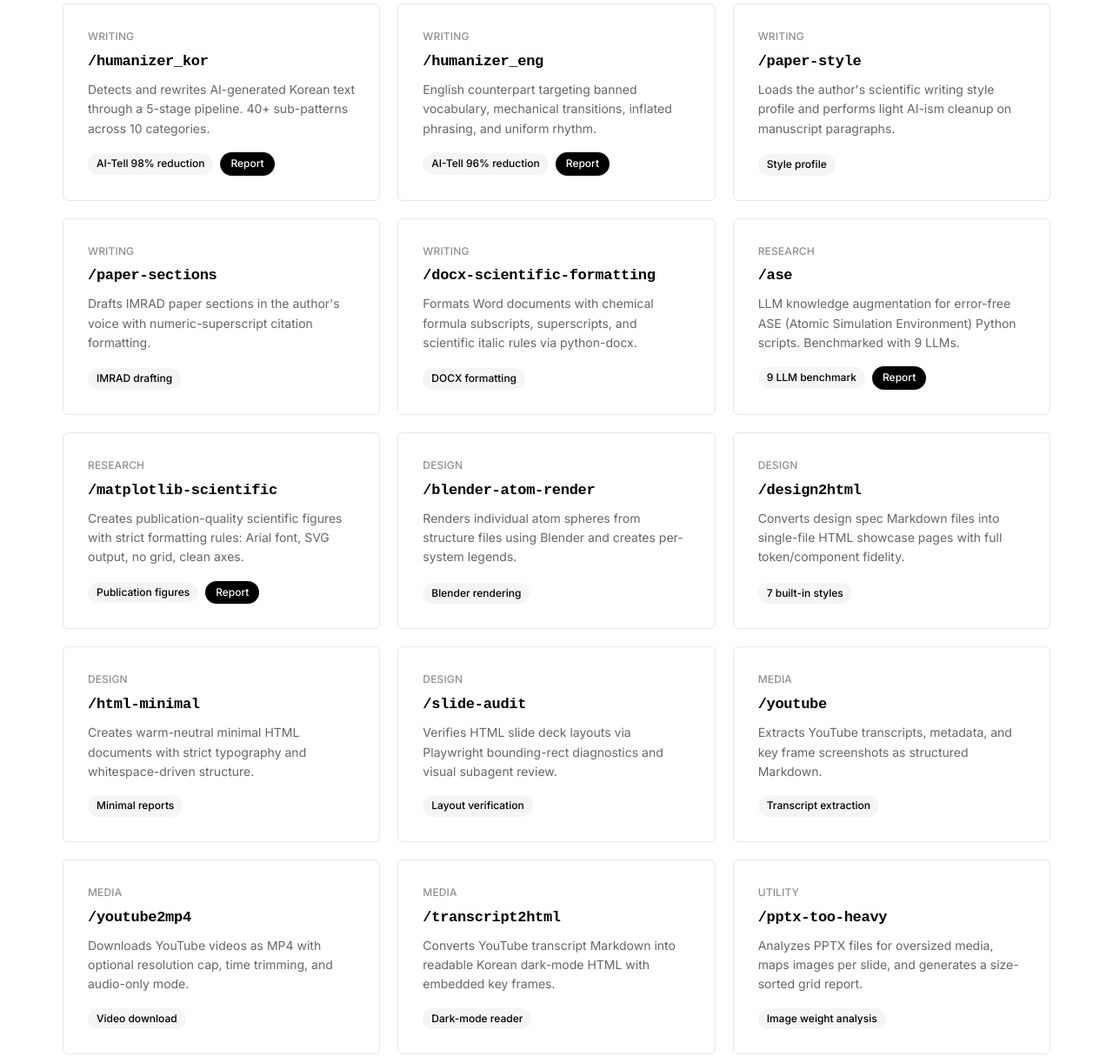
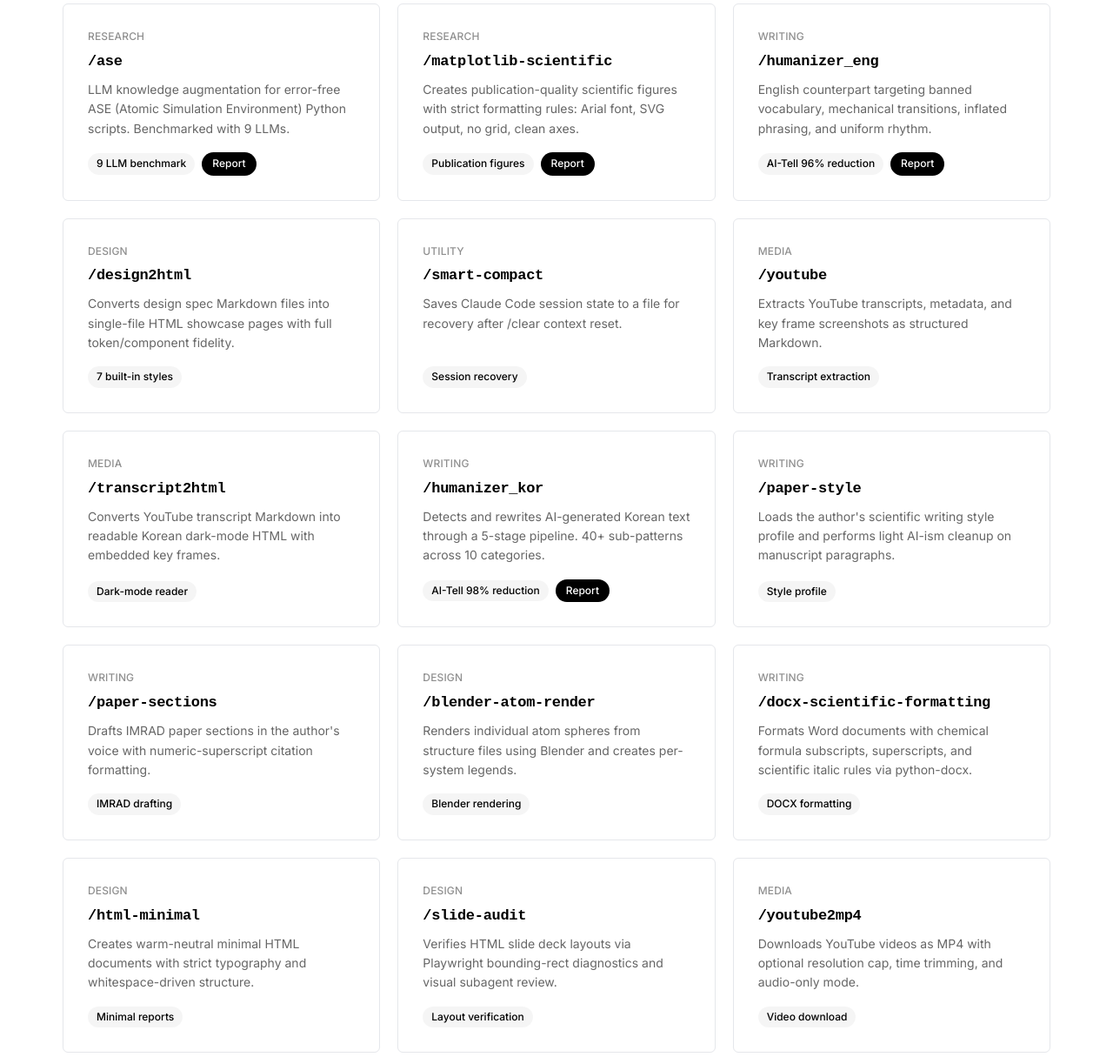
Before and after one commit to s-choung/Research-Skills, a plain HTML site: page index.html in a window 1280 px wide. Shown: the part 502-1717 px from the top of the page at 87% size. Drawn offline with Linux system fonts and the light colour scheme.

Commit message:
Reorder cards by priority, fix text selection, lang-aware card swap
/ase first, KOR/ENG toggles humanizer card order.
Card desc/footer now selectable (z-index above stretched link).

```diff
--- a/index.html
+++ b/index.html
@@ -141,10 +141,17 @@ nav {
   font-size: 14px; color: var(--color-graphite);
   line-height: 1.6; flex: 1;
   margin-bottom: 16px;
+  position: relative;
+  z-index: 1;
+  -webkit-user-select: text;
+  user-select: text;
+  cursor: text;
 }
 .card-footer {
   display: flex; align-items: center;
   gap: 8px; flex-wrap: wrap;
+  position: relative;
+  z-index: 1;
 }
 .card-badge {
   display: inline-flex;
@@ -244,7 +251,37 @@ footer a:hover { text-decoration: underline; }
   <div class="section-label" data-en="Skills" data-ko="Skills">Skills</div>
   <div class="cards" id="cardGrid">
 
-    <div class="card" data-cat="writing">
+    <div class="card" data-cat="research" data-id="ase" data-order-en="1" data-order-ko="1">
+      <div class="card-cat">Research</div>
+      <div class="card-title"><a href="https://github.com/s-choung/Research-Skills/tree/master/skills/ase">/ase</a></div>
+      <div class="card-desc" data-en="LLM knowledge augmentation for error-free ASE (Atomic Simulation Environment) Python scripts. Benchmarked with 9 LLMs." data-ko="ASE(Atomic Simulation Environment) 라이브러리 코드 생성을 위한 LLM 지식 보강. 9개 LLM 벤치마크.">LLM knowledge augmentation for error-free ASE (Atomic Simulation Environment) Python scripts. Benchmarked with 9 LLMs.</div>
+      <div class="card-footer">
+        <span class="card-badge" data-en="9 LLM benchmark" data-ko="9개 LLM 벤치마크">9 LLM benchmark</span>
+        <a href="skills/ase/benchmark/benchmark_report_v6.html" class="card-report">Report</a>
+      </div>
+    </div>
+
+    <div class="card" data-cat="research" data-id="matplotlib" data-order-en="2" data-order-ko="2">
+      <div class="card-cat">Research</div>
+      <div class="card-title"><a href="https://github.com/s-choung/Research-Skills/tree/master/skills/matplotlib-scientific">/matplotlib-scientific</a></div>
+      <div class="card-desc" data-en="Creates publication-quality scientific figures with strict formatting rules: Arial font, SVG output, no grid, clean axes." data-ko="엄격한 포맷 규칙(Arial, SVG, 그리드 없음)을 따르는 논문용 matplotlib 그래프 생성.">Creates publication-quality scientific figures with strict formatting rules: Arial font, SVG output, no grid, clean axes.</div>
+      <div class="card-footer">
+        <span class="card-badge" data-en="Publication figures" data-ko="논문용 그래프">Publication figures</span>
+        <a href="skills/matplotlib-scientific/benchmark/benchmark_report.html" class="card-report">Report</a>
+      </div>
+    </div>
+
+    <div class="card" data-cat="writing" data-id="hum_eng" data-order-en="3" data-order-ko="8">
+      <div class="card-cat">Writing</div>
+      <div class="card-title"><a href="https://github.com/s-choung/Research-Skills/tree/master/skills/humanizer_eng">/humanizer_eng</a></div>
+      <div class="card-desc" data-en="English counterpart targeting banned vocabulary, mechanical transitions, inflated phrasing, and uniform rhythm." data-ko="금지 어휘, 기계적 전환어, 과장 표현, 균일 리듬 등 영어 AI 흔적을 제거.">English counterpart targeting banned vocabulary, mechanical transitions, inflated phrasing, and uniform rhythm.</div>
+      <div class="card-footer">
+        <span class="card-badge" data-en="AI-Tell 96% reduction" data-ko="AI-Tell 96% 감소">AI-Tell 96% reduction</span>
+        <a href="skills/humanizer_eng/benchmark/benchmark_report.html" class="card-report">Report</a>
+      </div>
+    </div>
+
+    <div class="card" data-cat="writing" data-id="hum_kor" data-order-en="8" data-order-ko="3">
       <div class="card-cat">Writing</div>
       <div class="card-title"><a href="https://github.com/s-choung/Research-Skills/tree/master/skills/humanizer_kor">/humanizer_kor</a></div>
       <div class="card-desc" data-en="Detects and rewrites AI-generated Korean text through a 5-stage pipeline. 40+ sub-patterns across 10 categories." data-ko="5단계 파이프라인으로 AI 생성 한국어 텍스트를 탐지하고 윤문. 10개 카테고리 40+ 세부 패턴.">Detects and rewrites AI-generated Korean text through a 5-stage pipeline. 40+ sub-patterns across 10 categories.</div>
@@ -254,17 +291,43 @@ footer a:hover { text-decoration: underline; }
       </div>
     </div>
 
-    <div class="card" data-cat="writing">
-      <div class="card-cat">Writing</div>
-      <div class="card-title"><a href="https://github.com/s-choung/Research-Skills/tree/master/skills/humanizer_eng">/humanizer_eng</a></div>
-      <div class="card-desc" data-en="English counterpart targeting banned vocabulary, mechanical transitions, inflated phrasing, and uniform rhythm." data-ko="금지 어휘, 기계적 전환어, 과장 표현, 균일 리듬 등 영어 AI 흔적을 제거.">English counterpart targeting banned vocabulary, mechanical transitions, inflated phrasing, and uniform rhythm.</div>
+    <div class="card" data-cat="design" data-id="design2html" data-order-en="4" data-order-ko="4">
+      <div class="card-cat">Design</div>
+      <div class="card-title"><a href="https://github.com/s-choung/Research-Skills/tree/master/skills/design2html">/design2html</a></div>
+      <div class="card-desc" data-en="Converts design spec Markdown files into single-file HTML showcase pages with full token/component fidelity." data-ko="디자인 스펙 MD 파일을 토큰/컴포넌트를 충실히 반영한 HTML 쇼케이스 페이지로 변환.">Converts design spec Markdown files into single-file HTML showcase pages with full token/component fidelity.</div>
       <div class="card-footer">
-        <span class="card-badge" data-en="AI-Tell 96% reduction" data-ko="AI-Tell 96% 감소">AI-Tell 96% reduction</span>
-        <a href="skills/humanizer_eng/benchmark/benchmark_report.html" class="card-report">Report</a>
+        <span class="card-badge" data-en="7 built-in styles" data-ko="7개 내장 스타일">7 built-in styles</span>
       </div>
     </div>
 
-    <div class="card" data-cat="writing">
+    <div class="card" data-cat="utility" data-id="smart-compact" data-order-en="5" data-order-ko="5">
+      <div class="card-cat">Utility</div>
+      <div class="card-title"><a href="https://github.com/s-choung/Research-Skills/tree/master/skills/smart-compact">/smart-compact</a></div>
+      <div class="card-desc" data-en="Saves Claude Code session state to a file for recovery after /clear context reset." data-ko="Claude Code 세션 상태를 파일로 저장하여 /clear 후 복구 가능하게 하는 스킬.">Saves Claude Code session state to a file for recovery after /clear context reset.</div>
+      <div class="card-footer">
+        <span class="card-badge" data-en="Session recovery" data-ko="세션 복구">Session recovery</span>
+      </div>
+    </div>
+
+    <div class="card" data-cat="media" data-id="youtube" data-order-en="6" data-order-ko="6">
+      <div class="card-cat">Media</div>
+      <div class="card-title"><a href="https://github.com/s-choung/Research-Skills/tree/master/skills/youtube">/youtube</a></div>
+      <div class="card-desc" data-en="Extracts YouTube transcripts, metadata, and key frame screenshots as structured Markdown." data-ko="YouTube URL에서 자막, 메타데이터, 주요 장면 스크린샷을 마크다운으로 추출.">Extracts YouTube transcripts, metadata, and key frame screenshots as structured Markdown.</div>
+      <div class="card-footer">
+        <span class="card-badge" data-en="Transcript extraction" data-ko="자막 추출">Transcript extraction</span>
+      </div>
+    </div>
+
+    <div class="card" data-cat="media" data-id="transcript2html" data-order-en="7" data-order-ko="7">
+      <div class="card-cat">Media</div>
+      <div class="card-title"><a href="https://github.com/s-choung/Research-Skills/tree/master/skills/transcript2html">/transcript2html</a></div>
+      <div class="card-desc" data-en="Converts YouTube transcript Markdown into readable Korean dark-mode HTML with embedded key frames." data-ko="YouTube 트랜스크립트 MD를 키 프레임 포함 한국어 다크모드 읽기용 HTML로 변환.">Converts YouTube transcript Markdown into readable Korean dark-mode HTML with embedded key frames.</div>
+      <div class="card-footer">
+        <span class="card-badge" data-en="Dark-mode reader" data-ko="다크모드 리더">Dark-mode reader</span>
+      </div>
+    </div>
+
+    <div class="card" data-cat="writing" data-id="paper-style" data-order-en="9" data-order-ko="9">
       <div class="card-cat">Writing</div>
       <div class="card-title"><a href="https://github.com/s-choung/Research-Skills/tree/master/skills/paper-style">/paper-style</a></div>
       <div class="card-desc" data-en="Loads the author's scientific writing style profile and performs light AI-ism cleanup on manuscript paragraphs." data-ko="저자의 논문 문체 프로파일을 로드하고 원고 문단의 AI 흔적을 경량 제거.">Loads the author's scientific writing style profile and performs light AI-ism cleanup on manuscript paragraphs.</div>
@@ -273,7 +336,7 @@ footer a:hover { text-decoration: underline; }
       </div>
     </div>
 
-    <div class="card" data-cat="writing">
+    <div class="card" data-cat="writing" data-id="paper-sections" data-order-en="10" data-order-ko="10">
       <div class="card-cat">Writing</div>
       <div class="card-title"><a href="https://github.com/s-choung/Research-Skills/tree/master/skills/paper-sections">/paper-sections</a></div>
       <div class="card-desc" data-en="Drafts IMRAD paper sections in the author's voice with numeric-superscript citation formatting." data-ko="저자 문체로 IMRAD 논문 섹션 초안을 작성하고 위첨자 인용 포맷을 적용.">Drafts IMRAD paper sections in the author's voice with numeric-superscript citation formatting.</div>
@@ -282,7 +345,16 @@ footer a:hover { text-decoration: underline; }
       </div>
     </div>
 
-    <div class="card" data-cat="writing">
+    <div class="card" data-cat="design" data-id="blender" data-order-en="11" data-order-ko="11">
+      <div class="card-cat">Design</div>
+      <div class="card-title"><a href="https://github.com/s-choung/Research-Skills/tree/master/skills/blender-atom-render">/blender-atom-render</a></div>
+      <div class="card-desc" data-en="Renders individual atom spheres from structure files using Blender and creates per-system legends." data-ko="Blender로 구조 파일에서 원자 구를 렌더링하고 시스템별 레전드를 생성.">Renders individual atom spheres from structure files using Blender and creates per-system legends.</div>
+      <div class="card-footer">
+        <span class="card-badge" data-en="Blender rendering" data-ko="Blender 렌더링">Blender rendering</span>
+      </div>
+    </div>
+
+    <div class="card" data-cat="writing" data-id="docx" data-order-en="12" data-order-ko="12">
       <div class="card-cat">Writing</div>
       <div class="card-title"><a href="https://github.com/s-choung/Research-Skills/tree/master/skills/docx-scientific-formatting">/docx-scientific-formatting</a></div>
       <div class="card-desc" data-en="Formats Word documents with chemical formula subscripts, superscripts, and scientific italic rules via python-docx." data-ko="python-docx로 Word 문서의 화학식 아래첨자/위첨자/이탤릭 규칙을 자동 포맷팅.">Formats Word documents with chemical formula subscripts, superscripts, and scientific italic rules via python-docx.</div>
@@ -291,45 +363,7 @@ footer a:hover { text-decoration: underline; }
       </div>
     </div>
 
-    <div class="card" data-cat="research">
-      <div class="card-cat">Research</div>
-      <div class="card-title"><a href="https://github.com/s-choung/Research-Skills/tree/master/skills/ase">/ase</a></div>
-      <div class="card-desc" data-en="LLM knowledge augmentation for error-free ASE (Atomic Simulation Environment) Python scripts. Benchmarked with 9 LLMs." data-ko="ASE(Atomic Simulation Environment) 라이브러리 코드 생성을 위한 LLM 지식 보강. 9개 LLM 벤치마크.">LLM knowledge augmentation for error-free ASE (Atomic Simulation Environment) Python scripts. Benchmarked with 9 LLMs.</div>
-      <div class="card-footer">
-        <span class="card-badge" data-en="9 LLM benchmark" data-ko="9개 LLM 벤치마크">9 LLM benchmark</span>
-        <a href="skills/ase/benchmark/benchmark_report_v6.html" class="card-report">Report</a>
-      </div>
-    </div>
-
-    <div class="card" data-cat="research">
-      <div class="card-cat">Research</div>
-      <div class="card-title"><a href="https://github.com/s-choung/Research-Skills/tree/master/skills/matplotlib-scientific">/matplotlib-scientific</a></div>
-      <div class="card-desc" data-en="Creates publication-quality scientific figures with strict formatting rules: Arial font, SVG output, no grid, clean axes." data-ko="엄격한 포맷 규칙(Arial, SVG, 그리드 없음)을 따르는 논문용 matplotlib 그래프 생성.">Creates publication-quality scientific figures with strict formatting rules: Arial font, SVG output, no grid, clean axes.</div>
-      <div class="card-footer">
-        <span class="card-badge" data-en="Publication figures" data-ko="논문용 그래프">Publication figures</span>
-        <a href="skills/matplotlib-scientific/benchmark/benchmark_report.html" class="card-report">Report</a>
-      </div>
-    </div>
-
-    <div class="card" data-cat="design">
-      <div class="card-cat">Design</div>
-      <div class="card-title"><a href="https://github.com/s-choung/Research-Skills/tree/master/skills/blender-atom-render">/blender-atom-render</a></div>
-      <div class="card-desc" data-en="Renders individual atom spheres from structure files using Blender and creates per-system legends." data-ko="Blender로 구조 파일에서 원자 구를 렌더링하고 시스템별 레전드를 생성.">Renders individual atom spheres from structure files using Blender and creates per-system legends.</div>
-      <div class="card-footer">
-        <span class="card-badge" data-en="Blender rendering" data-ko="Blender 렌더링">Blender rendering</span>
-      </div>
-    </div>
-
-    <div class="card" data-cat="design">
-      <div class="card-cat">Design</div>
-      <div class="card-title"><a href="https://github.com/s-choung/Research-Skills/tree/master/skills/design2html">/design2html</a></div>
-      <div class="card-desc" data-en="Converts design spec Markdown files into single-file HTML showcase pages with full token/component fidelity." data-ko="디자인 스펙 MD 파일을 토큰/컴포넌트를 충실히 반영한 HTML 쇼케이스 페이지로 변환.">Converts design spec Markdown files into single-file HTML showcase pages with full token/component fidelity.</div>
-      <div class="card-footer">
-        <span class="card-badge" data-en="7 built-in styles" data-ko="7개 내장 스타일">7 built-in styles</span>
-      </div>
-    </div>
-
-    <div class="card" data-cat="design">
+    <div class="card" data-cat="design" data-id="html-minimal" data-order-en="13" data-order-ko="13">
       <div class="card-cat">Design</div>
       <div class="card-title"><a href="https://github.com/s-choung/Research-Skills/tree/master/skills/html-minimal">/html-minimal</a></div>
       <div class="card-desc" data-en="Creates warm-neutral minimal HTML documents with strict typography and whitespace-driven structure." data-ko="따뜻한 뉴트럴 톤, 엄격한 타이포그래피의 미니멀 HTML 문서 스타일.">Creates warm-neutral minimal HTML documents with strict typography and whitespace-driven structure.</div>
@@ -338,7 +372,7 @@ footer a:hover { text-decoration: underline; }
       </div>
     </div>
 
-    <div class="card" data-cat="design">
+    <div class="card" data-cat="design" data-id="slide-audit" data-order-en="14" data-order-ko="14">
       <div class="card-cat">Design</div>
       <div class="card-title"><a href="https://github.com/s-choung/Research-Skills/tree/master/skills/slide-audit">/slide-audit</a></div>
       <div class="card-desc" data-en="Verifies HTML slide deck layouts via Playwright bounding-rect diagnostics and visual subagent review." data-ko="Playwright 바운딩 박스 진단 + 시각 서브에이전트로 HTML 슬라이드 레이아웃 버그 검증.">Verifies HTML slide deck layouts via Playwright bounding-rect diagnostics and visual subagent review.</div>
@@ -347,16 +381,7 @@ footer a:hover { text-decoration: underline; }
       </div>
     </div>
 
-    <div class="card" data-cat="media">
-      <div class="card-cat">Media</div>
-      <div class="card-title"><a href="https://github.com/s-choung/Research-Skills/tree/master/skills/youtube">/youtube</a></div>
-      <div class="card-desc" data-en="Extracts YouTube transcripts, metadata, and key frame screenshots as structured Markdown." data-ko="YouTube URL에서 자막, 메타데이터, 주요 장면 스크린샷을 마크다운으로 추출.">Extracts YouTube transcripts, metadata, and key frame screenshots as structured Markdown.</div>
-      <div class="card-footer">
-        <span class="card-badge" data-en="Transcript extraction" data-ko="자막 추출">Transcript extraction</span>
-      </div>
-    </div>
-
-    <div class="card" data-cat="media">
+    <div class="card" data-cat="media" data-id="youtube2mp4" data-order-en="15" data-order-ko="15">
       <div class="card-cat">Media</div>
       <div class="card-title"><a href="https://github.com/s-choung/Research-Skills/tree/master/skills/youtube2mp4">/youtube2mp4</a></div>
       <div class="card-desc" data-en="Downloads YouTube videos as MP4 with optional resolution cap, time trimming, and audio-only mode." data-ko="YouTube 영상을 MP4로 다운로드. 해상도 제한, 구간 자르기, 오디오 전용 모드 지원.">Downloads YouTube videos as MP4 with optional resolution cap, time trimming, and audio-only mode.</div>
@@ -365,16 +390,7 @@ footer a:hover { text-decoration: underline; }
       </div>
     </div>
 
-    <div class="card" data-cat="media">
-      <div class="card-cat">Media</div>
-      <div class="card-title"><a href="https://github.com/s-choung/Research-Skills/tree/master/skills/transcript2html">/transcript2html</a></div>
-      <div class="card-desc" data-en="Converts YouTube transcript Markdown into readable Korean dark-mode HTML with embedded key frames." data-ko="YouTube 트랜스크립트 MD를 키 프레임 포함 한국어 다크모드 읽기용 HTML로 변환.">Converts YouTube transcript Markdown into readable Korean dark-mode HTML with embedded key frames.</div>
-      <div class="card-footer">
-        <span class="card-badge" data-en="Dark-mode reader" data-ko="다크모드 리더">Dark-mode reader</span>
-      </div>
-    </div>
-
-    <div class="card" data-cat="utility">
+    <div class="card" data-cat="utility" data-id="pptx" data-order-en="16" data-order-ko="16">
       <div class="card-cat">Utility</div>
       <div class="card-title"><a href="https://github.com/s-choung/Research-Skills/tree/master/skills/pptx-too-heavy">/pptx-too-heavy</a></div>
       <div class="card-desc" data-en="Analyzes PPTX files for oversized media, maps images per slide, and generates a size-sorted grid report." data-ko="PPTX 내 대용량 미디어를 찾아 슬라이드별 이미지 매핑 + 용량순 그리드 리포트 생성.">Analyzes PPTX files for oversized media, maps images per slide, and generates a size-sorted grid report.</div>
@@ -383,21 +399,12 @@ footer a:hover { text-decoration: underline; }
       </div>
     </div>
 
-    <div class="card" data-cat="utility">
+    <div class="card" data-cat="utility" data-id="meetingnote" data-order-en="17" data-order-ko="17">
       <div class="card-cat">Utility</div>
       <div class="card-title"><a href="https://github.com/s-choung/Research-Skills/tree/master/skills/meetingnote-paperwork">/meetingnote-paperwork</a></div>
       <div class="card-desc" data-en="Generates Korean research project meeting notes in a fixed paperwork template for computational chemistry." data-ko="계산화학/재료설계 주제의 고정 양식 한국어 연구과제 회의록 자동 생성.">Generates Korean research project meeting notes in a fixed paperwork template for computational chemistry.</div>
       <div class="card-footer">
         <span class="card-badge" data-en="Meeting notes" data-ko="회의록 생성">Meeting notes</span>
-      </div>
-    </div>
-
-    <div class="card" data-cat="utility">
-      <div class="card-cat">Utility</div>
-      <div class="card-title"><a href="https://github.com/s-choung/Research-Skills/tree/master/skills/smart-compact">/smart-compact</a></div>
-      <div class="card-desc" data-en="Saves Claude Code session state to a file for recovery after /clear context reset." data-ko="Claude Code 세션 상태를 파일로 저장하여 /clear 후 복구 가능하게 하는 스킬.">Saves Claude Code session state to a file for recovery after /clear context reset.</div>
-      <div class="card-footer">
-        <span class="card-badge" data-en="Session recovery" data-ko="세션 복구">Session recovery</span>
       </div>
     </div>
 
@@ -443,6 +450,14 @@ function toggleLang() {
     el.textContent = el.getAttribute('data-' + lang);
   });
   updateReportLinks();
+  reorderCards();
+}
+
+function reorderCards() {
+  const key = 'data-order-' + lang;
+  document.querySelectorAll('.card').forEach(c => {
+    c.style.order = c.getAttribute(key) || '99';
+  });
 }
 
 function updateReportLinks() {
@@ -467,6 +482,7 @@ function filterCat(cat) {
 
 filterCat('all');
 updateReportLinks();
+reorderCards();
 </script>
 </body>
 </html>
```
